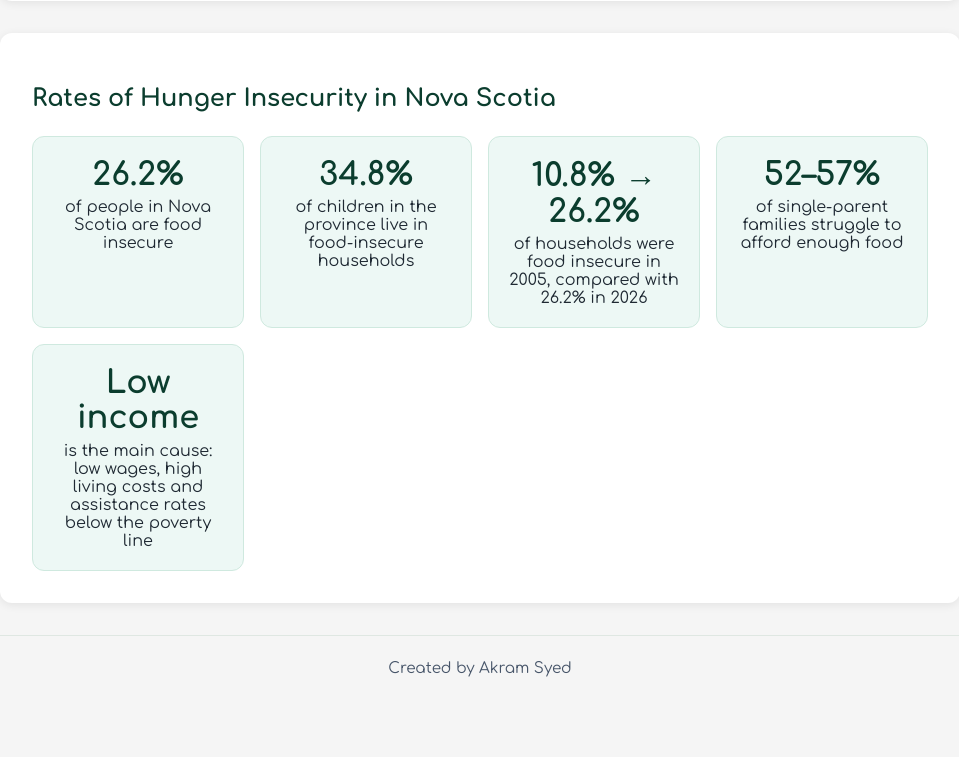
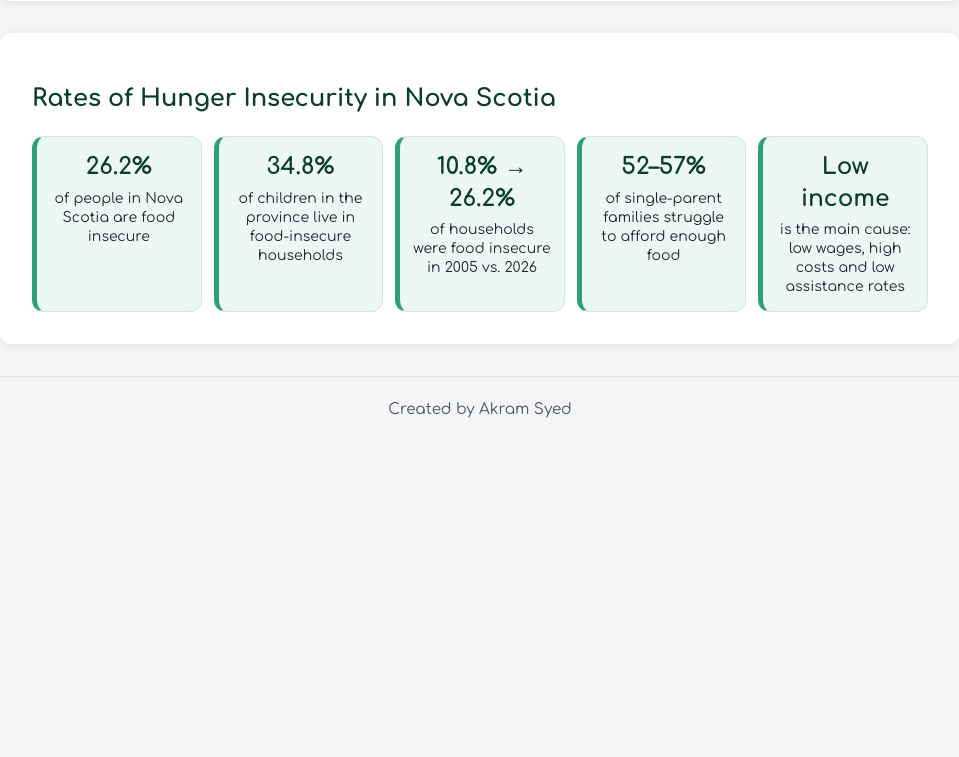
Before and after one commit to AKRAMNSYED/FoodRescueNovaScotia, a Django app: page / in a window 1280 px wide. Shown: the part 691-1448 px from the top of the page, without its empty margins (160-1119 px from the left). After the commit the page ends 1109 px from the top, so only its background shows below. Run offline with Django 5.2, Linux system fonts and the light colour scheme.

Commit message:
Fit rate boxes in one row with green side accent
Co-authored-by: Copilot <223556219+Copilot@users.noreply.github.com>

```diff
--- a/core/templates/core/base.html
+++ b/core/templates/core/base.html
@@ -152,20 +152,23 @@
         }
         .stats-grid {
             display: grid;
-            grid-template-columns: repeat(auto-fit, minmax(200px, 1fr));
-            gap: 1rem;
+            grid-template-columns: repeat(auto-fit, minmax(135px, 1fr));
+            gap: 0.75rem;
             margin-top: 1.5rem;
         }
         .rate-box {
             background: #edf8f5;
             border: 1px solid #cfe9df;
+            border-left: 5px solid #2f9e7d;
             border-radius: 12px;
-            padding: 1.25rem;
+            padding: 0.9rem 0.75rem;
             text-align: center;
+            font-size: 0.88rem;
+            line-height: 1.35;
         }
         .rate-box strong {
             display: block;
-            font-size: 2rem;
+            font-size: 1.45rem;
             color: #0b3d2e;
             margin-bottom: 0.4rem;
         }
--- a/core/templates/core/home.html
+++ b/core/templates/core/home.html
@@ -52,7 +52,7 @@
         </div>
         <div class="rate-box">
             <strong>10.8% &rarr; 26.2%</strong>
-            of households were food insecure in 2005, compared with 26.2% in 2026
+            of households were food insecure in 2005 vs. 2026
         </div>
         <div class="rate-box">
             <strong>52&ndash;57%</strong>
@@ -60,7 +60,7 @@
         </div>
         <div class="rate-box">
             <strong>Low income</strong>
-            is the main cause: low wages, high living costs and assistance rates below the poverty line
+            is the main cause: low wages, high costs and low assistance rates
         </div>
     </div>
 </div>
```
